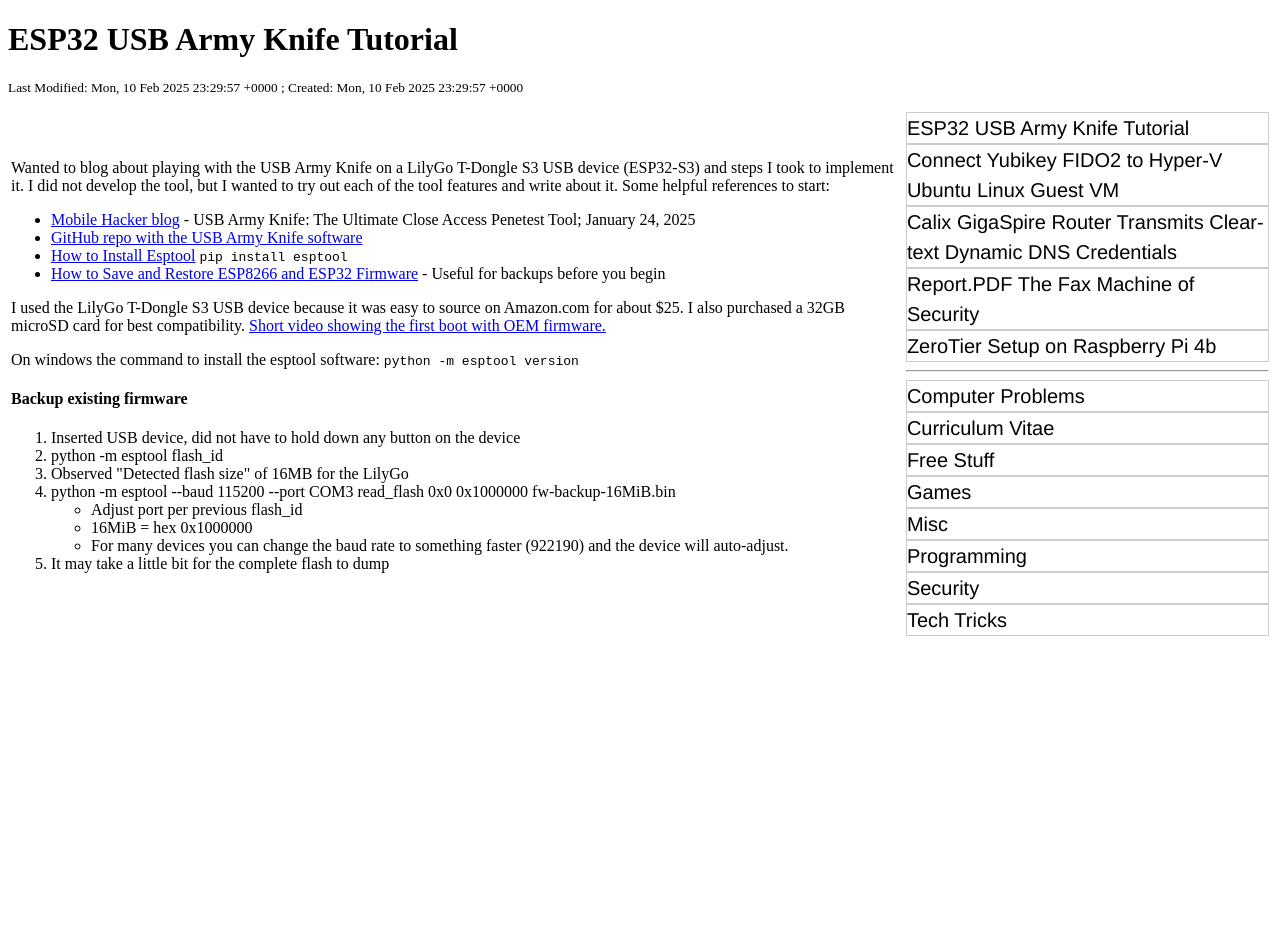
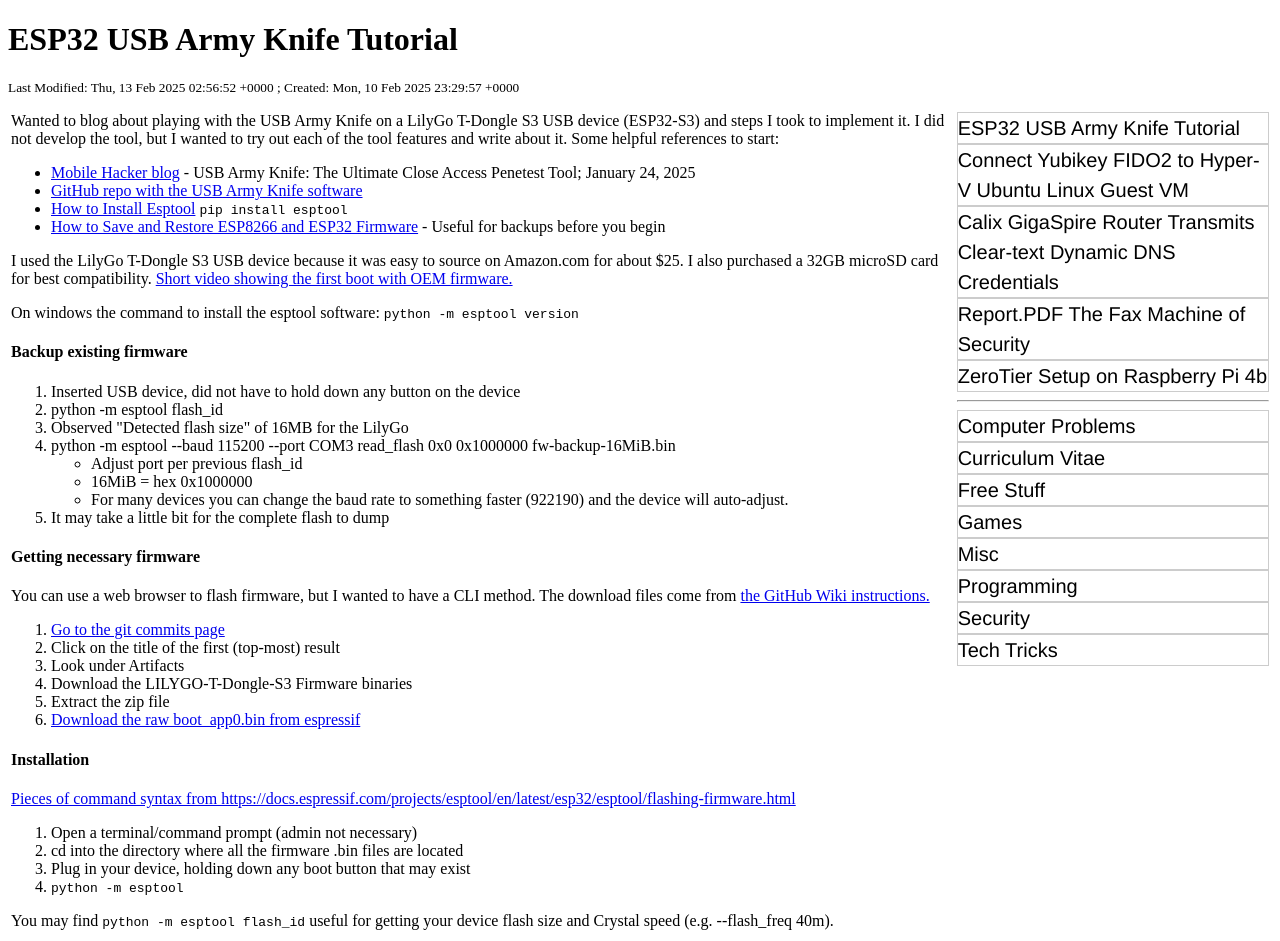
Before and after one commit to rbeede/rbeede.github.io, a Jekyll site: the page built from _posts/2025-02-10-ESP32-USB-Army-Knife.html, in a window 1280 px wide. Built offline with Jekyll 4.4.1, drawn with Linux system fonts in a browser that asks for light colours; before the commit the page ends 900 px from its top, so only the background shows below that.

Commit message:
Update 2025-02-10-ESP32-USB-Army-Knife.html

```diff
--- a/_posts/2025-02-10-ESP32-USB-Army-Knife.html
+++ b/_posts/2025-02-10-ESP32-USB-Army-Knife.html
@@ -40,3 +40,29 @@
   </li>
   <li>It may take a little bit for the complete flash to dump</li>
 </ol>
+
+<h4>Getting necessary firmware</h4>
+
+You can use a web browser to flash firmware, but I wanted to have a CLI method. The download files come from <a href="https://github.com/i-am-shodan/USBArmyKnife/wiki/Installation#flashing-with-a-web-browser">the GitHub Wiki instructions.</a>
+
+<ol>
+  <li><a href="https://github.com/i-am-shodan/USBArmyKnife/actions/workflows/main.yml?query=is%3Asuccess+branch%3Amaster" target="_blank" rel="noopener noreferrer">Go to the git commits page</a></li>
+  <li>Click on the title of the first (top-most) result</li>
+  <li>Look under Artifacts</li>
+  <li>Download the LILYGO-T-Dongle-S3 Firmware binaries</li>
+  <li>Extract the zip file</li>
+  <li><a href="https://github.com/espressif/arduino-esp32/raw/refs/heads/master/tools/partitions/boot_app0.bin">Download the raw boot_app0.bin from espressif</a></li>
+</ol>
+
+<h4>Installation</h4>
+
+<a href="https://docs.espressif.com/projects/esptool/en/latest/esp32/esptool/flashing-firmware.html">Pieces of command syntax from https://docs.espressif.com/projects/esptool/en/latest/esp32/esptool/flashing-firmware.html</a>
+
+<ol>
+  <li>Open a terminal/command prompt (admin not necessary)</li>
+  <li>cd into the directory where all the firmware .bin files are located</li>
+  <li>Plug in your device, holding down any boot button that may exist</li>
+  <li><code>python -m esptool </code></li>
+</ol>
+
+You may find <code>python -m esptool flash_id</code> useful for getting your device flash size and Crystal speed (e.g. --flash_freq 40m).
```
Also changed, not shown: other parts of _posts/2025-02-10-ESP32-USB-Army-Knife.html (+1 -1 lines).
